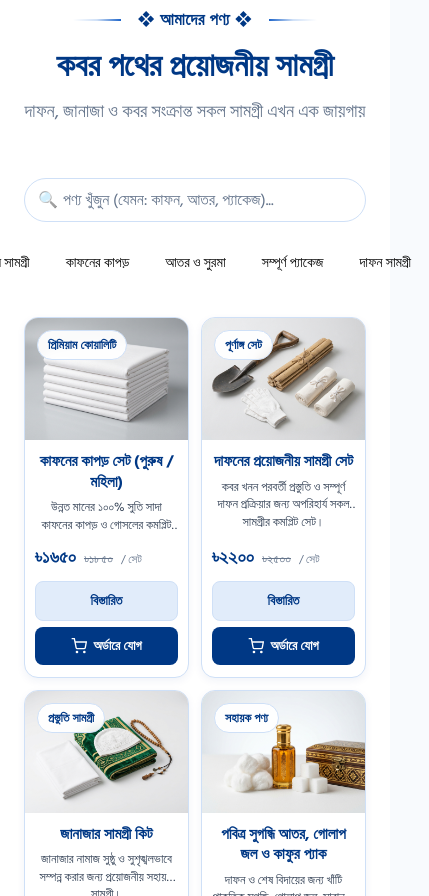
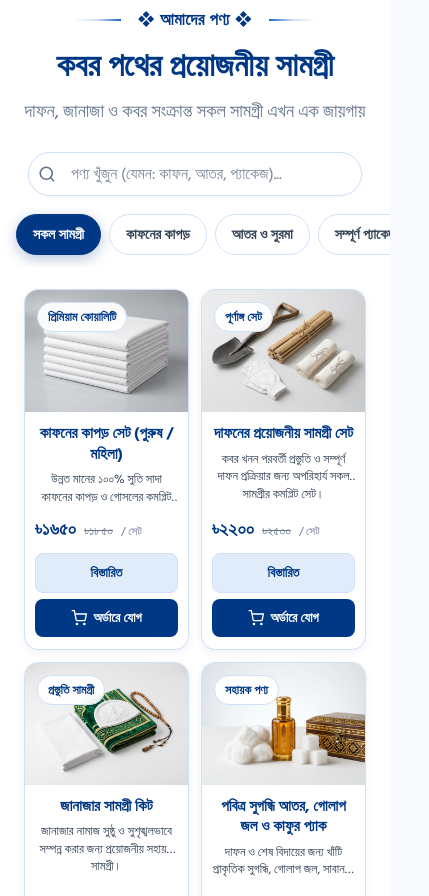
Before and after one commit to Fuad2e3/Kabar-Pather, a website: page index.html in a window 390 px wide. Shown: the part 1134-2030 px from the top of the page, 429 px wide, since content can reach past the window. Drawn offline with Linux system fonts and the light colour scheme; no server answers.

Commit message:
fix(mobile): resolve floating button visibility, single search icon, and horizontal category tabs touch scroll

```diff
--- a/assets/css/styles.css
+++ b/assets/css/styles.css
@@ -124,6 +124,9 @@ html {
   scroll-behavior: smooth;
   font-size: 16px;
   -webkit-text-size-adjust: 100%;
+  width: 100%;
+  max-width: 100%;
+  overflow-x: hidden;
 }
 
 body {
@@ -131,7 +134,10 @@ body {
   background-color: var(--bg-page);
   color: var(--text-body);
   line-height: 1.65;
+  width: 100%;
+  max-width: 100%;
   overflow-x: hidden;
+  position: relative;
   -webkit-font-smoothing: antialiased;
   -moz-osx-font-smoothing: grayscale;
 }
@@ -678,7 +684,119 @@ select::placeholder {
   font-size: 1.15rem;
   color: var(--text-muted);
   max-width: 650px;
-  margin: 0 auto 52px;
+  margin: 0 auto 36px;
+}
+
+/* --------------------------------------------------------------------------
+   CATALOG LIVE SEARCH & CATEGORY FILTER TABS
+   -------------------------------------------------------------------------- */
+.catalog-filter-section {
+  width: 100%;
+  max-width: 100%;
+  margin: 0 auto 32px auto;
+  display: flex;
+  flex-direction: column;
+  gap: 16px;
+  align-items: center;
+}
+
+.catalog-search-wrap {
+  width: 100%;
+  max-width: 480px;
+  position: relative;
+  display: flex;
+  align-items: center;
+}
+
+.catalog-search-icon {
+  position: absolute;
+  left: 14px;
+  top: 50%;
+  transform: translateY(-50%);
+  color: var(--text-muted);
+  pointer-events: none;
+  z-index: 2;
+  transition: var(--transition-fast);
+}
+
+.catalog-search-wrap:focus-within .catalog-search-icon {
+  color: var(--primary);
+}
+
+.catalog-search-input {
+  width: 100%;
+  height: 48px;
+  padding: 0 16px 0 42px !important;
+  border-radius: var(--radius-pill) !important;
+  font-size: 0.95rem !important;
+  background-color: var(--bg-card);
+  border: 1.5px solid var(--lavender-border);
+  color: var(--text-main, var(--text-dark));
+  box-shadow: var(--shadow-xs);
+  transition: var(--transition-fast);
+  outline: none;
+}
+
+.catalog-search-input:focus {
+  border-color: var(--primary);
+  background-color: var(--white);
+  box-shadow: 0 0 0 4px var(--lavender-glow);
+}
+
+.catalog-search-input::placeholder {
+  color: var(--text-muted);
+  opacity: 0.85;
+}
+
+/* Category Filter Tabs Wrapper & Strip */
+.category-tabs-wrapper {
+  width: 100%;
+  max-width: 100%;
+  display: flex;
+  justify-content: center;
+  position: relative;
+}
+
+.category-tabs {
+  display: flex;
+  gap: 10px;
+  flex-wrap: wrap;
+  justify-content: center;
+  align-items: center;
+  padding: 4px 2px;
+  max-width: 100%;
+}
+
+.category-tab-btn {
+  display: inline-flex;
+  align-items: center;
+  justify-content: center;
+  padding: 9px 20px;
+  border-radius: var(--radius-pill);
+  font-size: 0.92rem;
+  font-weight: 600;
+  cursor: pointer;
+  border: 1.5px solid var(--lavender-border);
+  background: var(--bg-card);
+  color: var(--text-body);
+  transition: var(--transition-fast);
+  white-space: nowrap;
+  user-select: none;
+  -webkit-tap-highlight-color: transparent;
+}
+
+.category-tab-btn:hover {
+  background: var(--lavender-100);
+  color: var(--primary);
+  border-color: var(--primary-light);
+  transform: translateY(-1px);
+}
+
+.category-tab-btn.active {
+  background: var(--primary);
+  color: #ffffff;
+  border-color: var(--primary);
+  box-shadow: 0 4px 14px rgba(0, 56, 133, 0.28);
 }
 
 .products-grid {
@@ -1338,11 +1456,12 @@ select::placeholder {
   position: fixed;
   bottom: 28px;
   right: 28px;
-  z-index: 999;
+  z-index: 99999;
   display: flex;
   flex-direction: column;
   gap: 14px;
   align-items: center;
+  transform: translateZ(0);
 }
 
 .float-btn {
@@ -1845,13 +1964,19 @@ select::placeholder {
   }
 
   .floating-quick-actions {
-    bottom: 20px;
-    right: 20px;
+    position: fixed !important;
+    bottom: 20px !important;
+    bottom: max(20px, env(safe-area-inset-bottom, 20px)) !important;
+    right: 18px !important;
+    right: max(16px, env(safe-area-inset-right, 16px)) !important;
+    z-index: 99999 !important;
+    transform: translateZ(0) !important;
+    gap: 12px !important;
   }
 
   .float-btn {
-    width: 46px;
-    height: 46px;
+    width: 48px !important;
+    height: 48px !important;
   }
 }
 
@@ -2779,6 +2904,27 @@ select::placeholder {
   box-shadow: 0 6px 18px rgba(0, 0, 0, 0.5);
 }
 
+/* Catalog Search in Night Mode */
+[data-theme="dark"] .catalog-search-input {
+  background-color: #0b1626;
+  border-color: #1e355b;
+  color: #f8fbff;
+}
+
+[data-theme="dark"] .catalog-search-input:focus {
+  border-color: #38bdf8;
+  background-color: #0f1f36;
+  box-shadow: 0 0 0 3px rgba(56, 189, 248, 0.25);
+}
+
+[data-theme="dark"] .catalog-search-icon {
+  color: #94a3b8;
+}
+
+[data-theme="dark"] .catalog-search-wrap:focus-within .catalog-search-icon {
+  color: #38bdf8;
+}
+
 /* Category Filter Tabs in Night Mode */
 [data-theme="dark"] .category-tab-btn {
   background: #0b1626;
@@ -3183,28 +3329,69 @@ select::placeholder {
     border-radius: var(--radius-sm) !important;
   }
 
-  /* Category Filter Pills: Touch Smooth Scroll */
+  /* Catalog Filter & Live Search Mobile */
+  .catalog-filter-section {
+    margin: -10px auto 22px auto;
+    width: 100%;
+    max-width: 100%;
+    gap: 12px;
+  }
+
+  .catalog-search-wrap {
+    width: 100%;
+    max-width: 100%;
+    padding: 0 4px;
+  }
+
+  .catalog-search-input {
+    height: 44px;
+    font-size: 16px !important; /* Prevents auto-zoom on mobile focus */
+  }
+
+  /* Category Filter Pills: Edge-to-Edge Touch Smooth Scroll */
+  .category-tabs-wrapper {
+    width: 100vw;
+    max-width: 100vw;
+    margin-left: calc(-50vw + 50%);
+    margin-right: calc(-50vw + 50%);
+    overflow: hidden;
+    position: relative;
+  }
+
   .category-tabs,
   .category-filter-bar {
+    width: 100% !important;
+    max-width: 100% !important;
     display: flex !important;
     flex-wrap: nowrap !important;
+    justify-content: flex-start !important;
+    align-items: center !important;
     overflow-x: auto !important;
-    -webkit-overflow-scrolling: touch;
-    scrollbar-width: none;
-    padding: 8px 4px 12px 4px !important;
+    overflow-y: hidden !important;
+    -webkit-overflow-scrolling: touch !important;
+    touch-action: pan-x !important;
+    scroll-behavior: smooth;
+    scrollbar-width: none !important;
+    -ms-overflow-style: none !important;
+    padding: 6px 16px 12px 16px !important;
     gap: 8px !important;
   }
 
   .category-tabs::-webkit-scrollbar,
   .category-filter-bar::-webkit-scrollbar {
-    display: none;
+    display: none !important;
+    width: 0 !important;
+    height: 0 !important;
   }
 
   .category-tab-btn {
+    flex: 0 0 auto !important;
     flex-shrink: 0 !important;
     white-space: nowrap !important;
-    padding: 7px 14px !important;
+    padding: 8px 16px !important;
     font-size: 0.88rem !important;
+    user-select: none;
+    -webkit-tap-highlight-color: transparent;
   }
 
   /* Header & Action Bar on Mobile */
--- a/index.html
+++ b/index.html
@@ -218,20 +218,25 @@
         </div>
 
         <!-- Product Filter & Search Bar -->
-        <div style="margin-bottom: 24px; display: flex; flex-direction: column; gap: 14px; align-items: center;">
-          <!-- Live Search Input -->
-          <div style="width: 100%; max-width: 480px; position: relative;">
-            <input type="text" id="catalogSearchInput" class="checkout-input" placeholder="পণ্য খুঁজুন (যেমন: কাফন, আতর, প্যাকেজ)..." style="padding-left: 38px; border-radius: var(--radius-pill); font-size: 0.95rem;">
-            <span style="position: absolute; left: 14px; top: 50%; transform: translateY(-50%); opacity: 0.6; pointer-events: none;">🔍</span>
+        <div class="catalog-filter-section">
+          <!-- Live Search Input (Single Crisp SVG Icon) -->
+          <div class="catalog-search-wrap">
+            <svg class="catalog-search-icon" width="18" height="18" viewBox="0 0 24 24" fill="none" stroke="currentColor" stroke-width="2.2" stroke-linecap="round" stroke-linejoin="round" aria-hidden="true">
+              <circle cx="11" cy="11" r="8"></circle>
+              <line x1="21" y1="21" x2="16.65" y2="16.65"></line>
+            </svg>
+            <input type="text" id="catalogSearchInput" class="checkout-input catalog-search-input" placeholder="পণ্য খুঁজুন (যেমন: কাফন, আতর, প্যাকেজ)..." autocomplete="off">
           </div>
 
-          <!-- Category Filter Pills Strip -->
-          <div class="category-tabs" id="categoryTabs">
-            <button type="button" class="category-tab-btn active" data-category="all">সকল সামগ্রী</button>
-            <button type="button" class="category-tab-btn" data-category="kafan">কাফনের কাপড়</button>
-            <button type="button" class="category-tab-btn" data-category="attar">আতর ও সুরমা</button>
-            <button type="button" class="category-tab-btn" data-category="package">সম্পূর্ণ প্যাকেজ</button>
-            <button type="button" class="category-tab-btn" data-category="dafon">দাফন সামগ্রী</button>
+          <!-- Category Filter Pills Strip (Scrollable on Mobile) -->
+          <div class="category-tabs-wrapper">
+            <div class="category-tabs" id="categoryTabs" role="tablist" aria-label="পণ্য ক্যাটাগরি ফিল্টার">
+              <button type="button" class="category-tab-btn active" data-category="all" role="tab" aria-selected="true">সকল সামগ্রী</button>
+              <button type="button" class="category-tab-btn" data-category="kafan" role="tab" aria-selected="false">কাফনের কাপড়</button>
+              <button type="button" class="category-tab-btn" data-category="attar" role="tab" aria-selected="false">আতর ও সুরমা</button>
+              <button type="button" class="category-tab-btn" data-category="package" role="tab" aria-selected="false">সম্পূর্ণ প্যাকেজ</button>
+              <button type="button" class="category-tab-btn" data-category="dafon" role="tab" aria-selected="false">দাফন সামগ্রী</button>
+            </div>
           </div>
         </div>
 
```
Also changed, not shown: docs/DESIGN.md (+17 -0 lines), docs/MEMORY.md (+13 -0 lines), docs/RULES.md (+14 -0 lines), docs/TASKS.md (+7 -0 lines), tests/verify-all.mjs (+6 -0 lines), README.md, docs/README.md.
